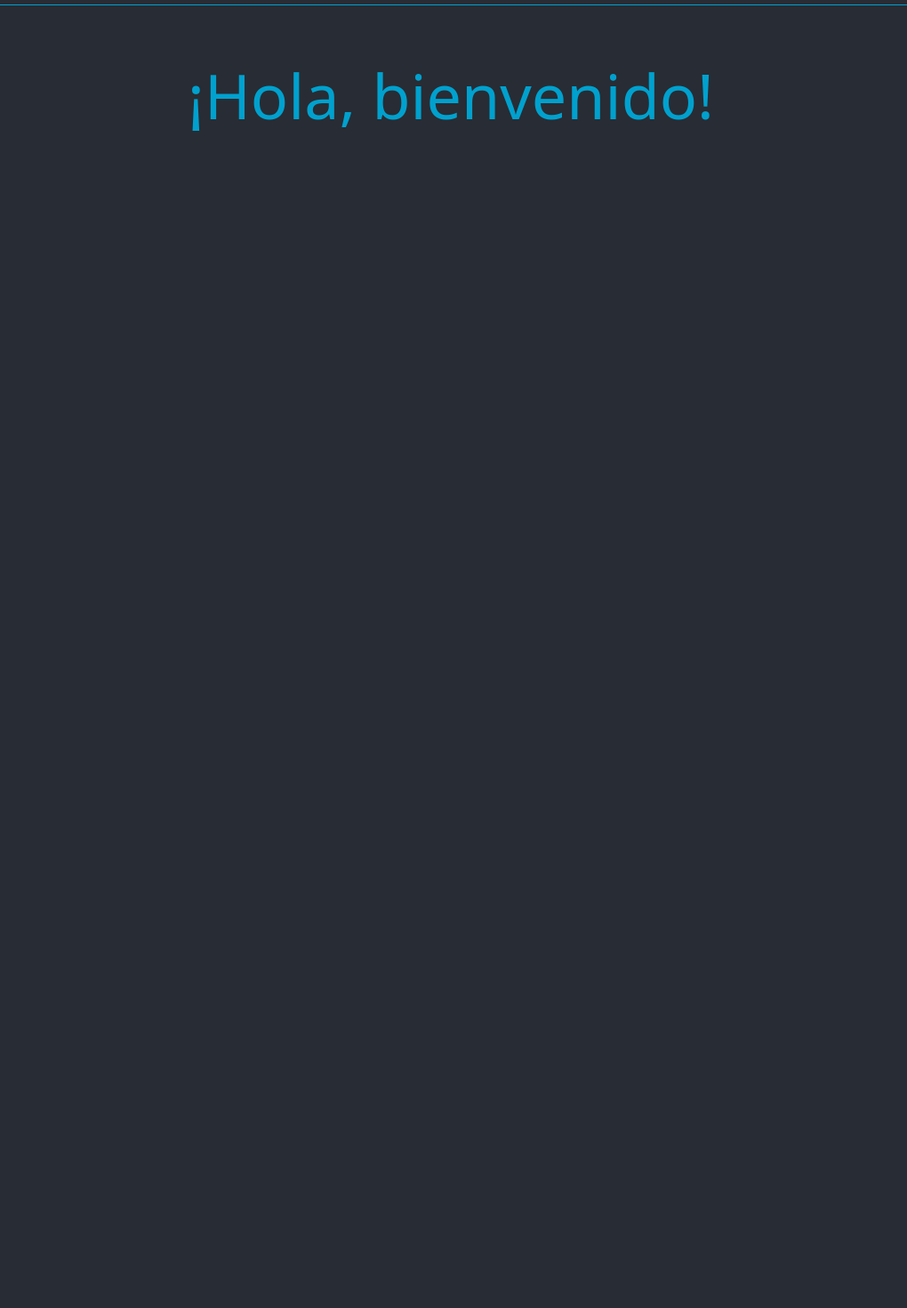
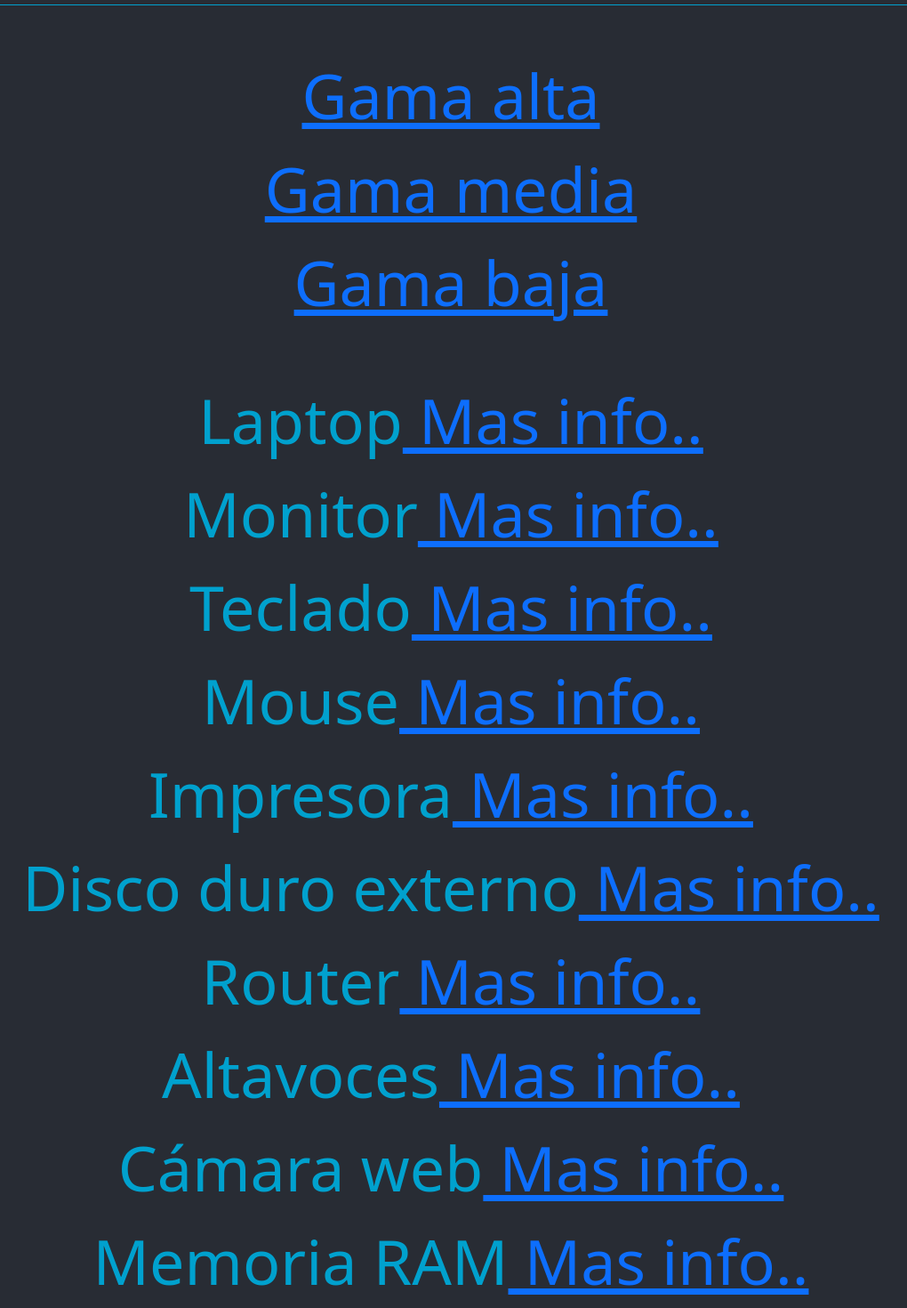
Before and after one commit to LeonardoBohorquez/ProyectoReact, a React (Create React App) app: page / in a window 1280 px wide. Shown: the part 65-1535 px from the top of the page at 89% size, without its empty margins (133-1153 px from the left). Before the commit the page ends 800 px from the top, so only its background shows below. Built offline with nearby package versions, Linux system fonts and the light colour scheme.

Commit message:
Adelanto para la segunda PreEntrega

```diff
--- a/package.json
+++ b/package.json
@@ -2,7 +2,6 @@
   "name": "nombre-del-proyecto",
   "version": "0.1.0",
   "private": true,
-  "homepage": "https://leonardobohorquez.github.io/ProyectoReact",
   "dependencies": {
     "@testing-library/jest-dom": "^5.16.5",
     "@testing-library/react": "^13.4.0",
@@ -12,6 +11,7 @@
     "react": "^18.2.0",
     "react-dom": "^18.2.0",
     "react-icons": "^4.10.1",
+    "react-router-dom": "^6.14.1",
     "react-scripts": "5.0.1",
     "web-vitals": "^2.1.4"
   },
--- a/src/App.js
+++ b/src/App.js
@@ -1,14 +1,25 @@
 import Navbar from './components/Navbar/Navbar';
 import ItemListContainer from './components/Contenedor/ItemListContainer';
+import { BrowserRouter, Routes, Route } from 'react-router-dom';
+import { ItemDetailContainer } from './components/ItemDetailContainer/ItemDetailContainer';
+import { ItemCategoryContainer } from './components/ItemCategoryContainer/ItemCategoryContainer';
+
 
 
 function App() {
   return (
     <>
-      <Navbar/>
-      <ItemListContainer greeting="¡Hola, bienvenido!" />
+      <BrowserRouter>
+        <Navbar/>
+        <Routes>
+          <Route path="/" element={<ItemListContainer greeting="Contenedor List Item"/>}/>
+          <Route path="/item/:id" element={<ItemDetailContainer/>} />
+          <Route path="/category/:categoryId" element={<ItemCategoryContainer/>} />
+        </Routes>
+      </BrowserRouter>
     </>
   );
 }
 
+
 export default App;
--- /dev/null
+++ b/src/FakeData/category.js
@@ -0,0 +1,5 @@
+export const listaCategoria = [
+    {id: 1, nombre: "Gama alta"},
+    {id: 2, nombre: "Gama media"},
+    {id: 3, nombre: "Gama baja"}
+]
--- /dev/null
+++ b/src/FakeData/items.js
@@ -0,0 +1,83 @@
+export const productosComputacion = [
+    {
+      nombre: "Laptop",
+      precio: 1000,
+      imagen: "https://images.unsplash.com/photo-1616588589676-62b3bd4ff6d2?ixlib=rb-4.0.3&ixid=M3wxMjA3fDB8MHxzZWFyY2h8NHx8cGMlMjBnYW1pbmd8ZW58MHx8MHx8fDA%3D&auto=format&fit=crop&w=500&q=60",
+      descripción: "Potente computadora portátil para trabajo y entretenimiento.",
+      id: 1,
+      category: {"id": 1,"nombre":"Gama alta"}
+    },
+    {
+      nombre: "Monitor",
+      precio: 300,
+      imagen: "monitor.jpg",
+      descripción: "Pantalla de alta resolución para una experiencia visual inmersiva.",
+      id: 2,
+      category: {"id": 1,"nombre":"Gama alta"}
+    },
+    {
+      nombre: "Teclado",
+      precio: 50,
+      imagen: "teclado.jpg",
+      descripción: "Teclado ergonómico con retroiluminación para mayor comodidad.",
+      id: 3,
+      category: {"id": 1,"nombre":"Gama alta"}
+    },
+    // Agrega más objetos según tus necesidades
+    {
+      nombre: "Mouse",
+      precio: 20,
+      imagen: "mouse.jpg",
+      descripción: "Mouse óptico de alta precisión para una navegación fluida.",
+      id: 4,
+      category: {"id": 1,"nombre":"Gama alta"}
+    },
+    {
+      nombre: "Impresora",
+      precio: 150,
+      imagen: "impresora.jpg",
+      descripción: "Impresora multifuncional para imprimir, escanear y copiar documentos.",
+      id: 5,
+      category: {"id": 1,"nombre":"Gama alta"}
+    },
+    {
+      nombre: "Disco duro externo",
+      precio: 80,
+      imagen: "disco_duro.jpg",
+      descripción: "Almacenamiento portátil de alta capacidad para tus archivos.",
+      id: 6,
+      category: {"id": 1,"nombre":"Gama alta"}
+    },
+    {
+      nombre: "Router",
+      precio: 80,
+      imagen: "router.jpg",
+      descripción: "Router inalámbrico para una conexión a Internet estable.",
+      id: 7,
+      category: {"id": 1,"nombre":"Gama alta"}
+    },
+    {
+      nombre: "Altavoces",
+      precio: 60,
+      imagen: "altavoces.jpg",
+      descripción: "Altavoces estéreo para disfrutar de un soniItemCategoryContainerdo envolvente.",
+      id: 8,
+      category: {"id": 1,"nombre":"Gama alta"}
+    },
+    {
+      nombre: "Cámara web",
+      precio: 40,
+      imagen: "camara_web.jpg",
+      descripción: "Cámara web de alta definición para videoconferencias y streaming.",
+      id: 9,
+      category: {"id": 2,"nombre":"Gama media"}
+    },
+    {
+      nombre: "Memoria RAM",
+      precio: 80,
+      imagen: "memoria_ram.jpg",
+      descripción: "Memoria RAM de alta velocidad para mejorar el rendimiento del sistema.",
+      id: 10,
+      category: {"id": 3,"nombre":"Gama baja"}
+    }
+  ];
--- a/src/components/Contenedor/ItemListContainer.jsx
+++ b/src/components/Contenedor/ItemListContainer.jsx
@@ -1,8 +1,21 @@
 import './ItemListContainer.css'
+import {productosComputacion} from '../../FakeData/items'
+import { listaCategoria } from '../../FakeData/category';
+import { Link } from 'react-router-dom';
 
-function ItemListContainer({ greeting }){
+function ItemListContainer(){
     return(
-        <main className="container contenedor-items">{ greeting }</main>
+        <div>
+            <div className="container contenedor-items"> {listaCategoria.map( (category) => {
+                /* Aqui tiene que ir una tarjeta que muestre cada producto con su imagen,precio, y todos los detalles ye l boton de "mas info.." */
+                return <div><Link className='' to= {`/category/${category.id}`} > {category.nombre} </Link></div>
+            })} </div>
+
+            <div className="container contenedor-items"> {productosComputacion.map( (item) => {
+                /* Aqui tiene que ir una tarjeta que muestre cada producto con su imagen,precio, y todos los detalles ye l boton de "mas info.." */
+                return <div>{item.nombre}<Link className='' to= {`/item/${item.id}`} > Mas info.. </Link></div>
+            })} </div>
+        </div>
     )
 }
 
--- /dev/null
+++ b/src/components/ItemCategoryContainer/ItemCategoryContainer.jsx
@@ -0,0 +1,13 @@
+import React from 'react'
+import { useParams } from 'react-router-dom'
+import { productosComputacion } from '../../FakeData/items'
+
+export const ItemCategoryContainer = () => {
+    const {categoryId} = useParams()
+    const itemsPorCategoria = productosComputacion.filter(( item ) => Number(item.category.id) === Number(categoryId ))
+    console.log(itemsPorCategoria)
+  return (                                      /* Aqui se arma la estructa de la visualizacion de la carta */
+                                                                         /* /////// */
+    <div>  {itemsPorCategoria.length > 0 ? itemsPorCategoria.map((item) => item.nombre ): 'No hay producto'}</div>
+  )
+}
--- /dev/null
+++ b/src/components/ItemDetailContainer/ItemDetailContainer.jsx
@@ -0,0 +1,16 @@
+import React from 'react'
+import { useParams } from 'react-router-dom'
+import { productosComputacion } from '../../FakeData/items'
+
+export const ItemDetailContainer = () => {
+    const {id} = useParams()
+    const item = productosComputacion.find(( item ) => Number(item.id) === Number(id))
+    console.log(item)
+  return (           /* Aqui se arma la estructa de la visualizacion de la carta */
+                                      /* /////// */
+    <div>  {item !== undefined ? <div>
+        {item.nombre}
+        <img src= {item.imagen} alt={item.nombre} />
+        </div> : 'No se encontro el producto'} </div>
+  )
+}
--- a/src/components/Navbar/Navbar.jsx
+++ b/src/components/Navbar/Navbar.jsx
@@ -1,5 +1,6 @@
 import './Navbar.css'
 import CartWidget from '../CartWidget/CartWidget';
+import { Link } from 'react-router-dom';
 
 function Navbar() {
     return (
@@ -8,7 +9,7 @@ function Navbar() {
                  <h1 className='brand-menu'>FAST-PC</h1>
                  <nav className='nav-menu'>
                     <ul className='ul-menu'>
-                        <li><a href="#" className='btn-menu'>Inicio</a></li>
+                        <li><Link to="/" className='btn-menu'>Inicio</Link></li>
                         <li><a href="#" className='btn-menu'>Tienda</a></li>
                         <li><a href="#" className='btn-menu'>Soporte</a></li>
                         <li><a href="#" className='btn-card'><CartWidget/><span className='number'>0</span></a></li>
```
Also changed, not shown: 1 other file (tests, documents, lock files or other folders).
